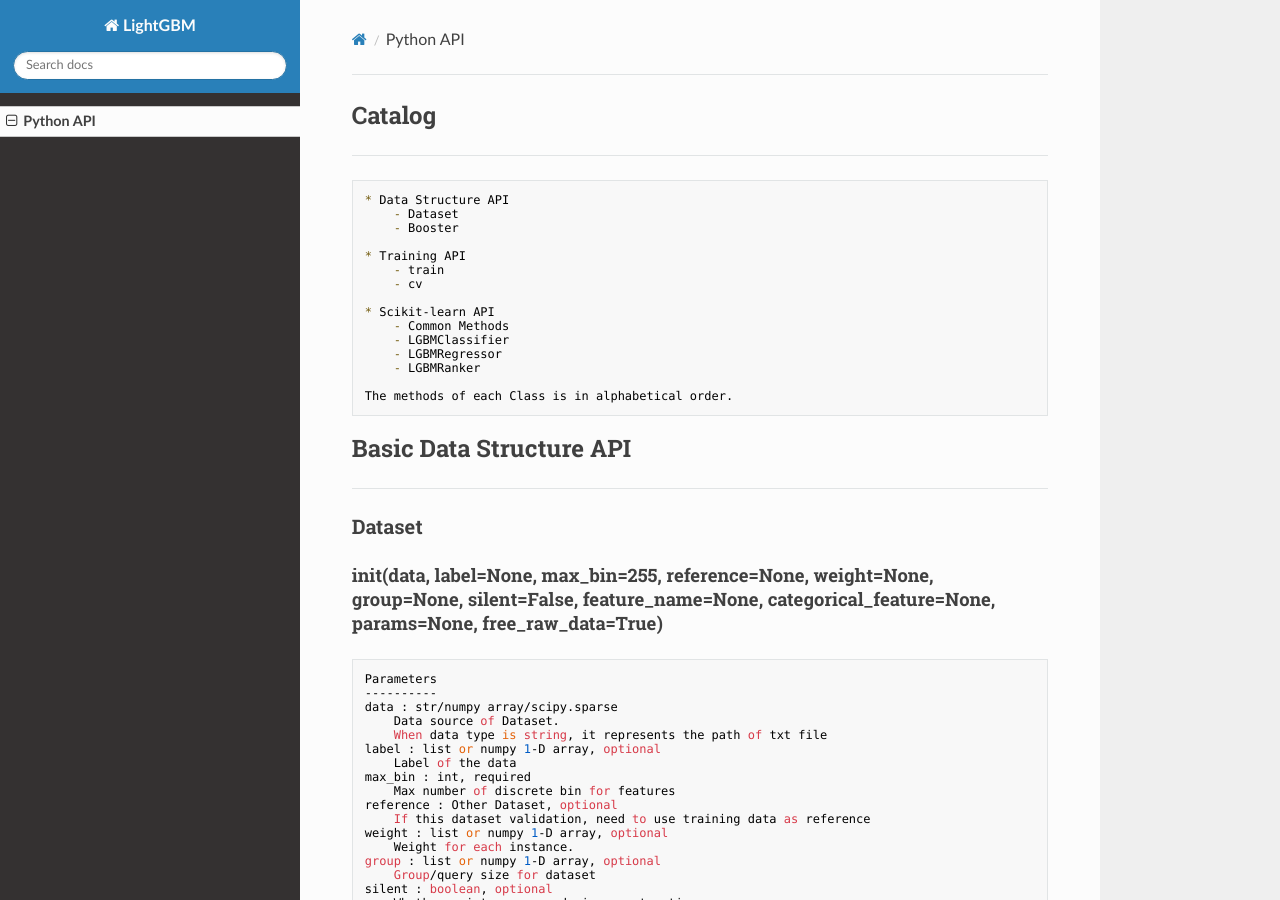
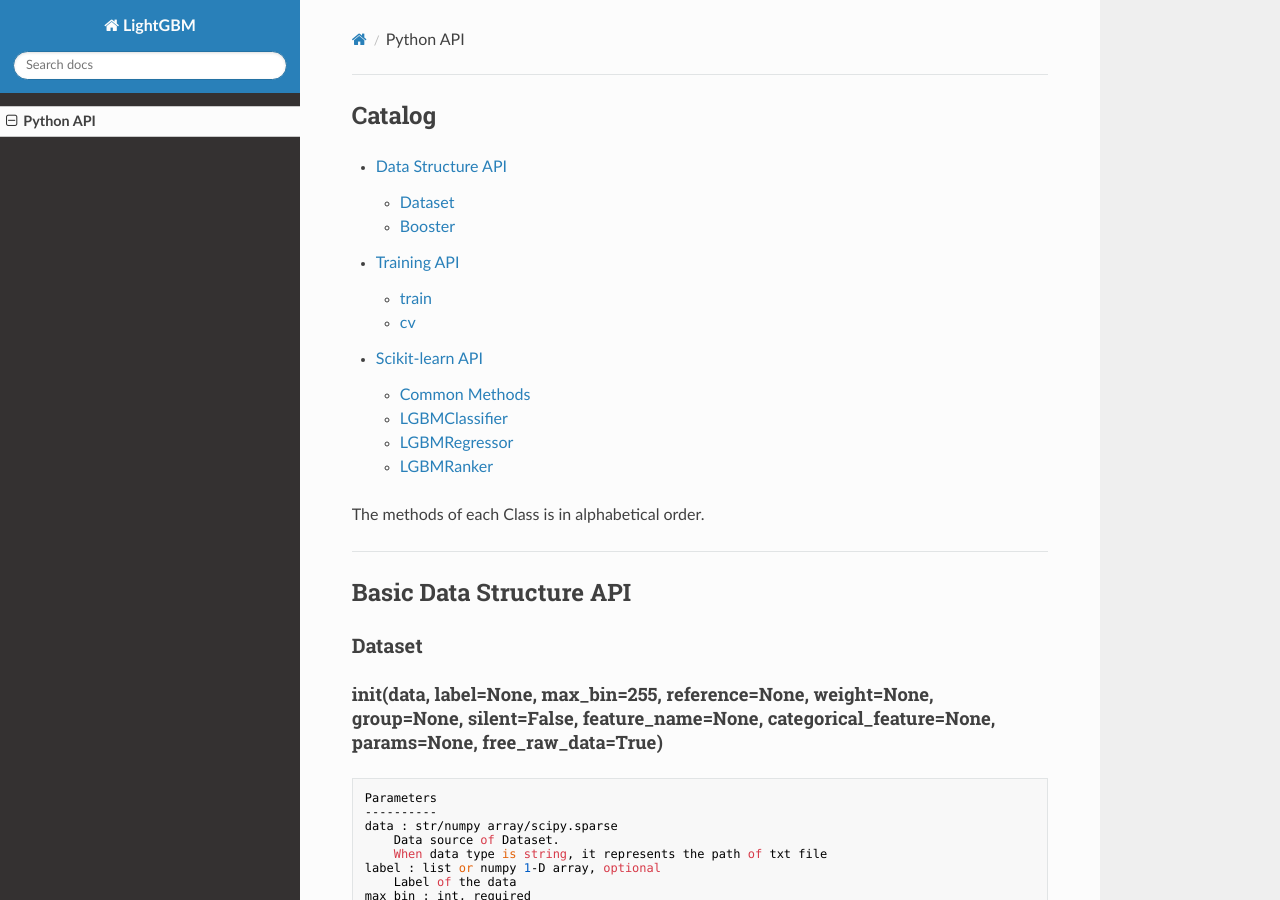
Before and after one commit to microsoft/LightGBM, an MkDocs documentation site: the page built from docs/Python_API.md, in a window 1280 px wide and 900 px high. Built offline with MkDocs 1.6.1, drawn with Linux system fonts in a browser that asks for light colours; nearby versions of some CDN libraries; part of the change alters nothing that is shown; some of the changed text lies outside the part shown.

```diff
--- a/docs/Python_API.md
+++ b/docs/Python_API.md
@@ -1,25 +1,25 @@
 ##Catalog
+
+* [Data Structure API](Python_API.md#basic-data-structure-api)
+    - [Dataset](Python_API.md#dataset)
+    - [Booster](Python_API.md#booster)
+
+* [Training API](Python_API.md#training-api)
+    - [train](Python_API.md#trainparams-train_set-num_boost_round100-valid_setsnone-valid_namesnone-fobjnone-fevalnone-init_modelnone-feature_namenone-categorical_featurenone-early_stopping_roundsnone-evals_resultnone-verbose_evaltrue-learning_ratesnone-callbacksnone)
+    - [cv](Python_API.md#cvparams-train_set-num_boost_round10-nfold5-stratifiedfalse-metricsnone-fobjnone-fevalnone-init_modelnone-feature_namenone-categorical_featurenone-early_stopping_roundsnone-fpreprocnone-verbose_evalnone-show_stdvtrue-seed0-callbacksnone)
+
+* [Scikit-learn API](Python_API.md#scikit-learn-api)
+    - [Common Methods](Python_API.md#common-methods)
+    - [LGBMClassifier](Python_API.md#lgbmclassifier)
+    - [LGBMRegressor](Python_API.md#lgbmregressor)
+    - [LGBMRanker](Python_API.md#lgbmranker)
+
+The methods of each Class is in alphabetical order.
+
 ----
 
-    * Data Structure API
-        - Dataset
-        - Booster
+##Basic Data Structure API
 
-    * Training API
-        - train
-        - cv
-
-    * Scikit-learn API
-        - Common Methods
-        - LGBMClassifier
-        - LGBMRegressor
-        - LGBMRanker
-
-    The methods of each Class is in alphabetical order.
-
-
-##Basic Data Structure API
-----
 ###Dataset
 
 ####__init__(data, label=None, max_bin=255, reference=None, weight=None, group=None, silent=False, feature_name=None, categorical_feature=None, params=None, free_raw_data=True)
@@ -413,6 +413,13 @@
 
 ####set_train_data_name(name)
 
+    Set training data name.
+
+    Parameters
+    ----------
+    name : str
+        Name of training data.
+
 ####update(train_set=None, fobj=None)
 
     Update for one iteration.
@@ -434,7 +441,6 @@
 
 ##Training API
 
-----
 ####train(params, train_set, num_boost_round=100, valid_sets=None, valid_names=None, fobj=None, feval=None, init_model=None, feature_name=None, categorical_feature=None, early_stopping_rounds=None, evals_result=None, verbose_eval=True, learning_rates=None, callbacks=None)
 
     Train with given parameters.
@@ -562,7 +568,7 @@
 
 
 ##Scikit-learn API
-----
+
 ###Common Methods
 
 ####__init__(boosting_type="gbdt", num_leaves=31, max_depth=-1, learning_rate=0.1, n_estimators=10, max_bin=255, silent=True, objective="regression", nthread=-1, min_split_gain=0, min_child_weight=5, min_child_samples=10, subsample=1, subsample_freq=1, colsample_bytree=1, reg_alpha=0, reg_lambda=0, scale_pos_weight=1, is_unbalance=False, seed=0)
```
